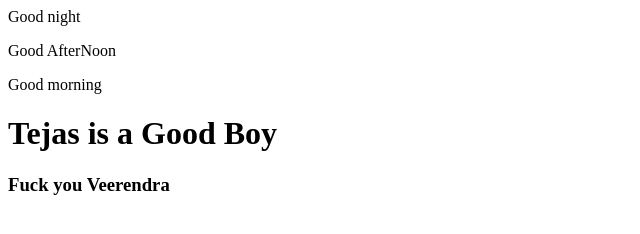
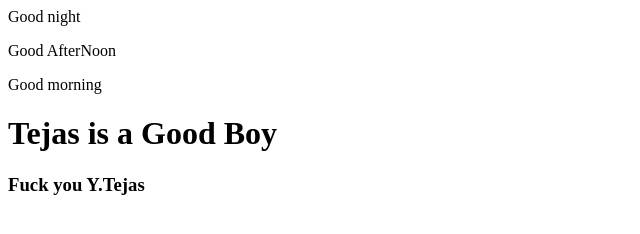
Before and after one commit to TejasYogesh/TestingforGit, a plain HTML site: page index.html in a window 1280 px wide. Shown: the full height of the page, 0-640 px from the left. Drawn offline with Linux system fonts and the light colour scheme.

Commit message:
changes made

```diff
--- a/index.html
+++ b/index.html
@@ -13,6 +13,6 @@
     <p>Good AfterNoon</p>
     <p>Good morning</p>
     <h1>Tejas is a Good Boy</h1>
-    <h3>Fuck you Veerendra</h3>
+    <h3>Fuck you Y.Tejas</h3>
 </body>
 </html>
```
